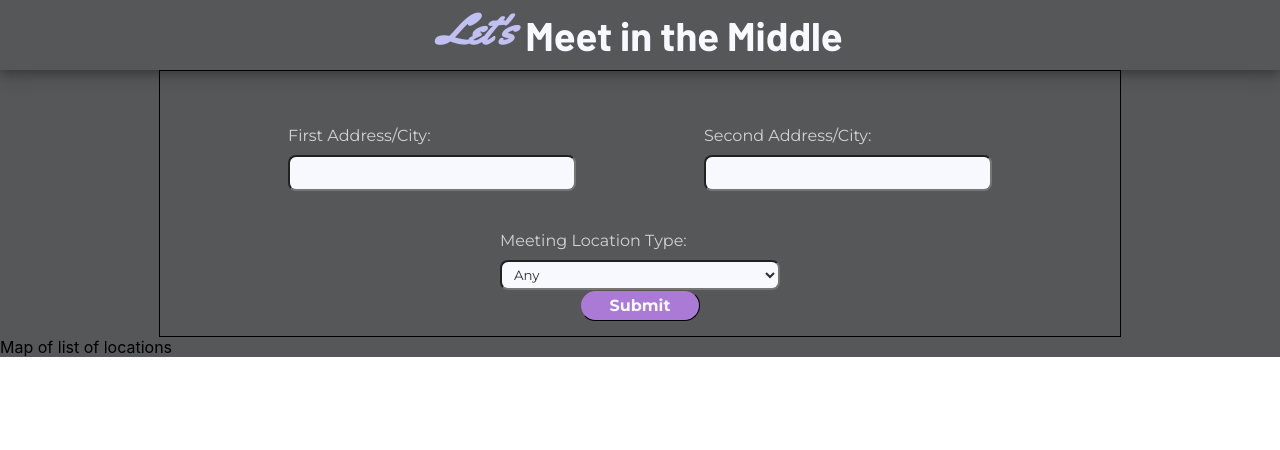
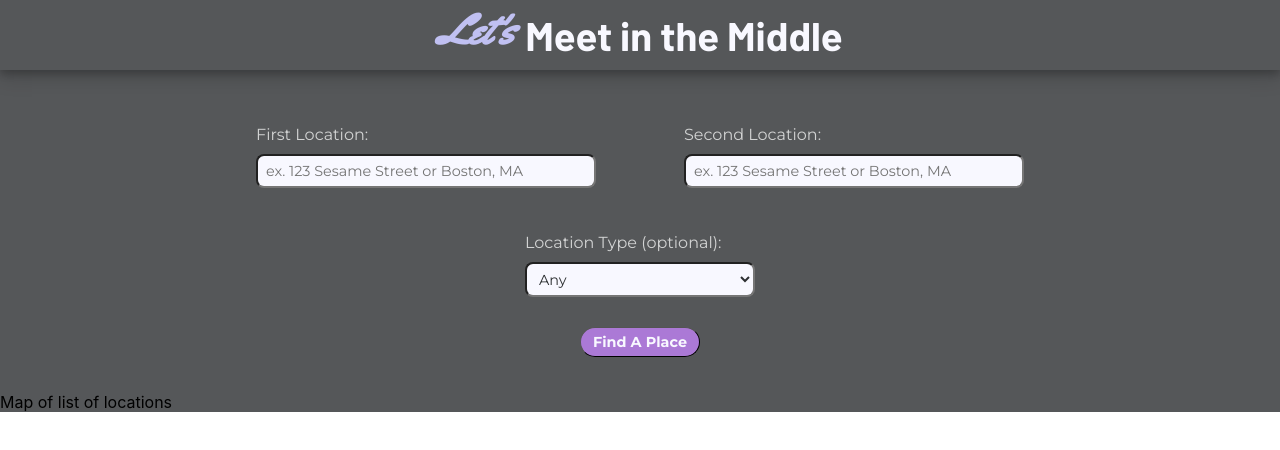
Before and after one commit to shaundai/meet-in-middle, a React (Create React App) app: page / in a window 1280 px wide. Shown: the top 450 px of the page. Built offline with nearby package versions, Linux system fonts and the light colour scheme.

Commit message:
add styling to form

```diff
--- a/src/components/Form.js
+++ b/src/components/Form.js
@@ -12,18 +12,21 @@ const Form = () => {
             <AddressesContainer>
 
                 <Label>
-                First Address/City:
-                <InputBox type="text" value={startAndEnd.start} onChange={e => {setStartAndEnd({...startAndEnd, start: e.target.value})}}></InputBox>
+                First Location:
+                <InputBox type="text" placeholder="ex. 123 Sesame Street or Boston, MA" value={startAndEnd.start} onChange={e => {setStartAndEnd({...startAndEnd, start: e.target.value})}}></InputBox>
                 </Label>
 
                 <Label>
-                Second Address/City:
-                <InputBox type="text" value={startAndEnd.end} onChange={e => {setStartAndEnd({...startAndEnd, end: e.target.value})}}></InputBox>
+                Second Location:
+                <InputBox type="text" placeholder="ex. 123 Sesame Street or Boston, MA" value={startAndEnd.end} onChange={e => {setStartAndEnd({...startAndEnd, end: e.target.value})}}></InputBox>
                 </Label>
+
             </AddressesContainer>
 
+            <LocationTypeContainer>
+
                 <Label>
-              Meeting Location Type:
+                Location Type (optional):
                 <SelectBox value={startAndEnd.locationType} onChange={e => {setStartAndEnd({...startAndEnd, locationType: e.target.value})}}>
                     <option value="All">Any</option>
                     <option value="food">Restaurant/Bar</option>
@@ -32,7 +35,11 @@ const Form = () => {
                 </SelectBox>
                 </Label>
 
-            <SubmitButton type="submit" value="Submit" />
+            </LocationTypeContainer>
+
+            <SubmitContainer>
+                <SubmitButton type="submit" value="Find A Place" />
+            </SubmitContainer>
 
 
           </FormContainer>
@@ -51,7 +58,6 @@ flex-direction: column;
 align-items: center;
 margin: 0 auto;
 font-family: Montserrat;
-border: 1px solid black;
 `
 
 const Label = styled.label`
@@ -62,8 +68,8 @@ flex-direction: column;
 
 const AddressesContainer = styled.div`
 display: flex;
-justify-content: space-evenly;
-width: 100%;
+width: 80%;
+justify-content: space-between;
 margin: 0 auto;
 padding: 40px 0;
 font-family: Montserrat;
@@ -74,31 +80,47 @@ display: flex;
 background-color: ${Colors.offWhite};
 border-radius: 8px;
 height: 30px;
-width: 280px;
+width: 320px;
 margin-top: 10px;
+padding: 0 8px;
+font-family: Montserrat;
+font-size: .9em;
+`
+
+const LocationTypeContainer = styled.div`
+display: flex;
+width: 80%;
+justify-content: center;
+margin-top: 5px;
 `
 
 const SelectBox = styled.select`
+margin-top: 10px;
 background-color: ${Colors.offWhite};
 padding: 0 8px;
 border-radius: 8px;
 font-family: Montserrat;
+font-size: .9em;
 color: ${Colors.mainBlack};
-height: 30px;
-width: 280px;
-margin-top: 10px;
+height: 35px;
+width: 230px;
 border-width: 2px;
 border-style: inset;
 border-color: -internal-light-dark(rgb(118, 118, 118), rgb(133, 133, 133));
 `
 
+const SubmitContainer = styled.div`
+display: flex;
+`
+
 const SubmitButton = styled.input`
-padding: 5px;
+margin: 30px 0 20px;
+padding: 5px 7px;
 width: 120px;
 border-width: 1px;
 border-radius: 20px;
 font-weight: bold;
-font-size: 1em;
+font-size: .9em;
 font-family: Montserrat;
 background-color: ${Colors.mainPurple};
 color: ${Colors.offWhite};
```
Lines whose indentation alone changed are shown as unchanged.
